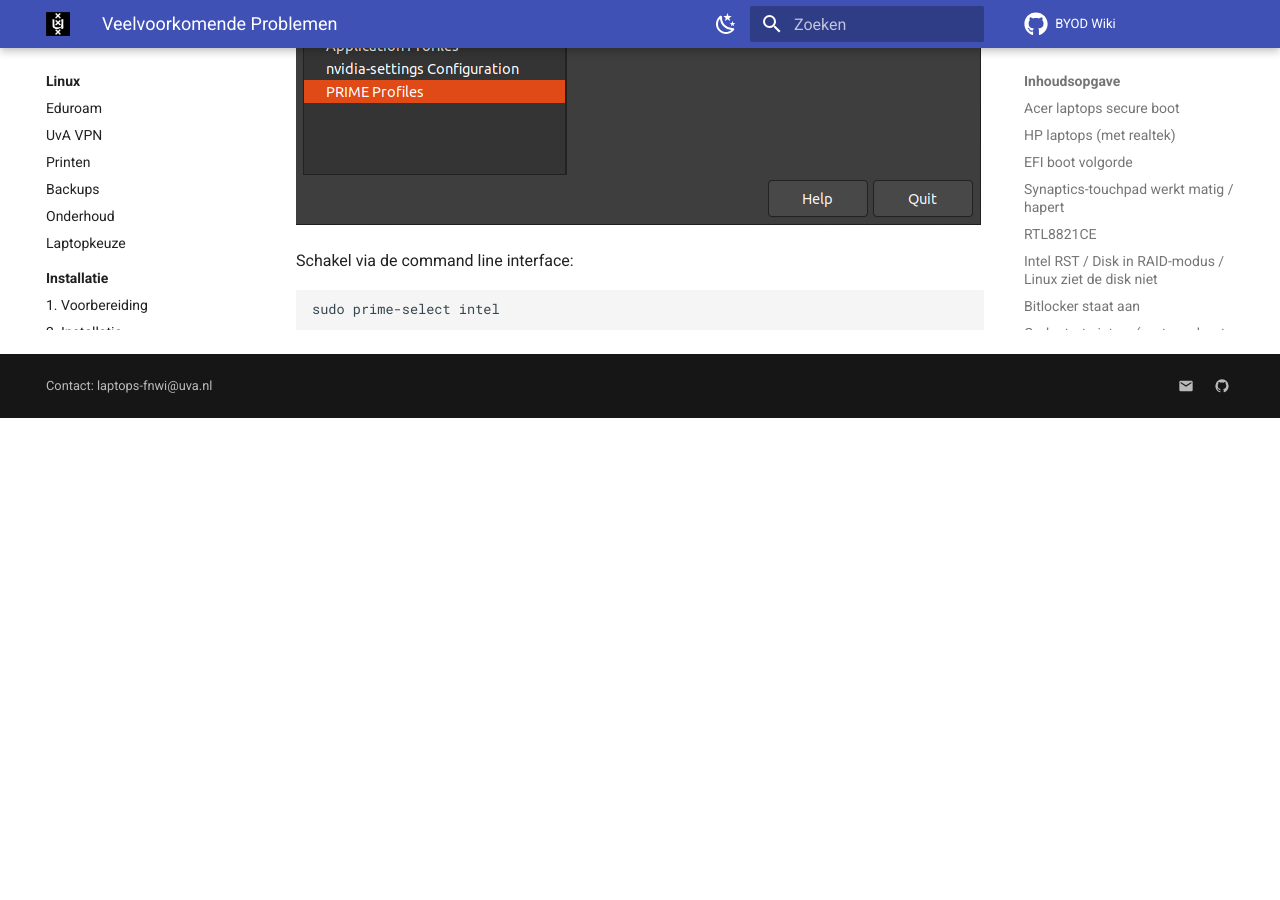
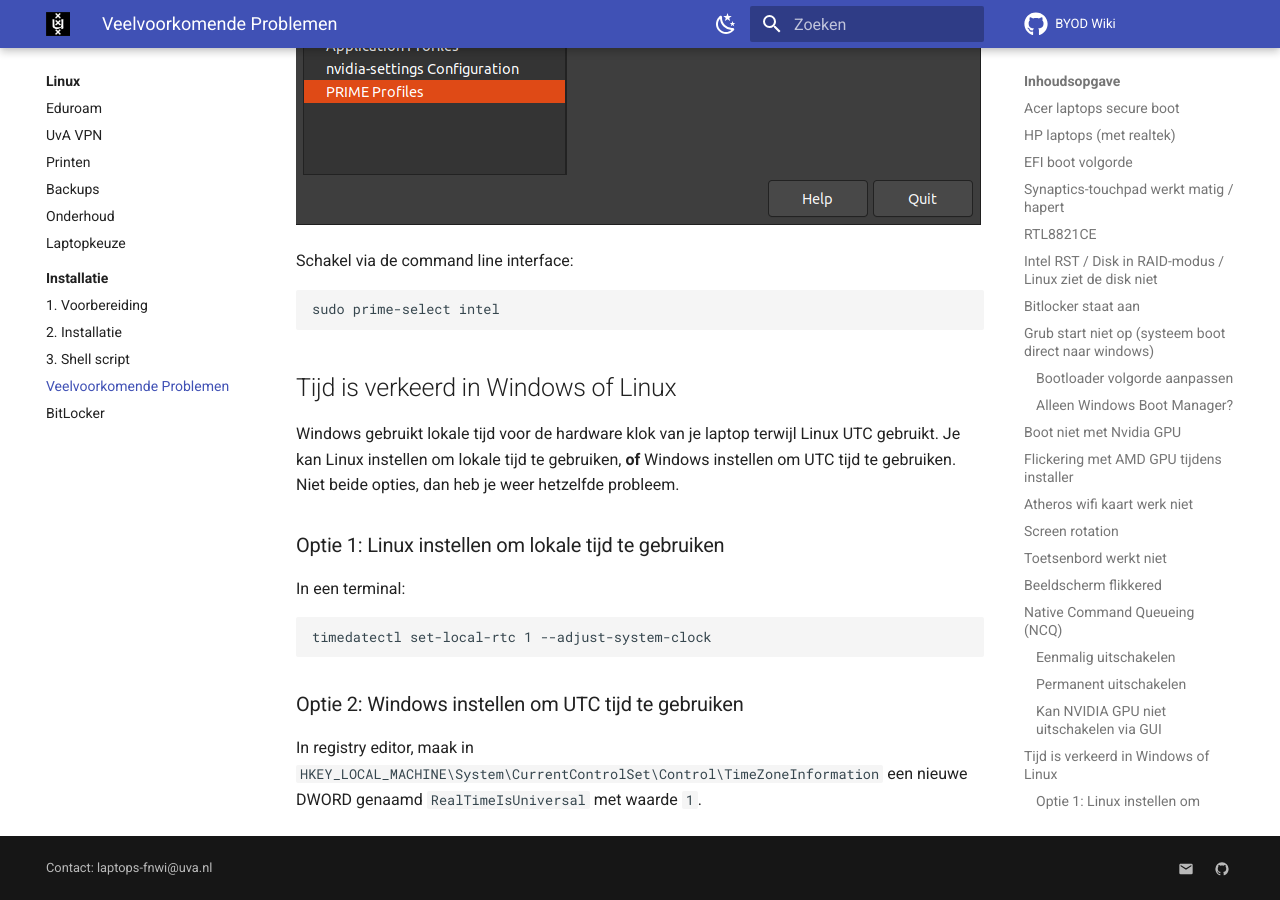
Before and after one commit to svkampen/byod-wiki, an MkDocs documentation site: the page built from docs/linux/installatie/problemen.md, in a window 1280 px wide and 900 px high, scrolled down 4487 px. Built offline with MkDocs 1.6.1 and Material for MkDocs 9.7.7, drawn with Linux system fonts in a browser that asks for light colours; comment, search, counter and statistics services are not loaded; before the commit the page ends 4905 px from its top, so only the background shows below that.

Commit message:
FAQ voor dual boot tijd

````diff
--- a/docs/linux/installatie/problemen.md
+++ b/docs/linux/installatie/problemen.md
@@ -114,3 +114,18 @@ Schakel via de command line interface:
 ```
 sudo prime-select intel
 ```
+
+## Tijd is verkeerd in Windows of Linux
+
+Windows gebruikt lokale tijd voor de hardware klok van je laptop terwijl Linux UTC gebruikt. Je kan Linux instellen om lokale tijd te gebruiken, **of** Windows instellen om UTC tijd te gebruiken. Niet beide opties, dan heb je weer hetzelfde probleem.
+
+### Optie 1: Linux instellen om lokale tijd te gebruiken
+
+In een terminal:
+```
+timedatectl set-local-rtc 1 --adjust-system-clock
+```
+
+### Optie 2: Windows instellen om UTC tijd te gebruiken
+
+In registry editor, maak in `HKEY_LOCAL_MACHINE\System\CurrentControlSet\Control\TimeZoneInformation` een nieuwe DWORD genaamd `RealTimeIsUniversal` met waarde `1`.
````
